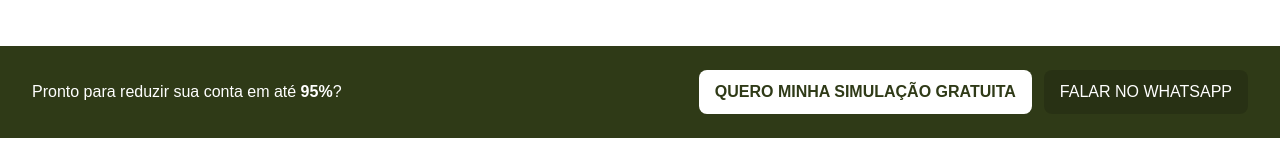
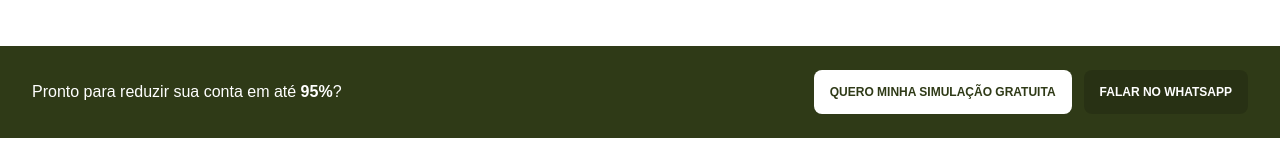
Before and after one commit to kaiquemendonca/greenergy-solar, a Next.js app: page / in a window 1280 px wide. Shown: the part 2884-3048 px from the top of the page. Built offline with nearby package versions, Linux system fonts and the light colour scheme; what tailwindcss-animated would draw is missing.

Commit message:
projeto pronto 2

```diff
--- a/src/components/About.tsx
+++ b/src/components/About.tsx
@@ -135,7 +135,7 @@ export const About = () => {
             <div className="relative w-full lg:max-w-[420px] min-h-[240px] lg:min-h-[540px]">
               <div className="absolute inset-0 rounded-2xl overflow-hidden ring-1 ring-black/5">
                 <img
-                  src="/assets/clientes/equipe.jpg"
+                  src="/assets/clientes/equipe.JPG"
                   alt="Equipe Solar Greenergy e projeto de usina"
                   className="absolute inset-0 h-full w-full object-cover object-center"
                 />
--- a/src/components/Footer.tsx
+++ b/src/components/Footer.tsx
@@ -17,7 +17,7 @@ export const Footer = () => {
           <div className="flex w-full md:w-auto gap-3">
             <a
               href="#calc"
-              className="flex-1 md:flex-none inline-flex items-center justify-center h-11 px-4 rounded-lg bg-white text-[#2f3a17] font-semibold hover:opacity-90"
+              className="text-xs flex-1 md:flex-none inline-flex items-center justify-center h-11 px-4 rounded-lg bg-white text-[#2f3a17] font-semibold hover:opacity-90"
             >
               QUERO MINHA SIMULAÇÃO GRATUITA
             </a>
@@ -25,7 +25,7 @@ export const Footer = () => {
               href="https://api.whatsapp.com/send?l=pt&phone=5582982220914"
               target="_blank"
               rel="noopener noreferrer"
-              className="flex-1 md:flex-none inline-flex items-center justify-center h-11 px-4 rounded-lg bg-black/15 hover:bg-black/20 font-medium"
+              className="text-xs flex-1 md:flex-none inline-flex items-center justify-center h-11 px-4 rounded-lg bg-black/15 hover:bg-black/20 font-semibold"
               aria-label="Falar no WhatsApp"
             >
               FALAR NO WHATSAPP
--- a/src/components/Main.tsx
+++ b/src/components/Main.tsx
@@ -297,12 +297,12 @@ export const Main = () => {
 
                             <div className="px-4 md:px-0 mb-10 lg:mb-0 ">
                                 <div className="w-full">
-                                    <span className="inline-block mt-[120px] md:mt-5 shadow-lg p-2 rounded-lg bg-white/40 backdrop-blur-sm">
+                                    <span className="inline-block mt-[40px] md:mt-5 shadow-lg p-2 rounded-lg bg-white/40 backdrop-blur-sm">
                                         <img height={28} width={300} alt="Solar Greenergy" src="/assets/solar 1.png" />
                                     </span>
 
                                     {/* Headline + subheadline */}
-                                    <h1 className="text-white font-semibold tracking-wide mt-[10px] md:mt-5 lg:mt-[2.25rem] text-[30px] leading-[43px] md:text-[28px] md:leading-[40px] lg:text-[36px] lg:leading-[54px]">
+                                    <h1 className="text-white font-semibold tracking-wide mt-[10px] md:mt-5 lg:mt-[2.25rem] text-[22px] leading-[43px] md:text-[28px] md:leading-[40px] lg:text-[36px] lg:leading-[54px]">
                                         Reduza sua conta de luz em até 95% com energia solar em Alagoas.
                                     </h1>
                                     <p className="text-white/90 mt-3 md:mt-4 max-w-[36ch] text-base md:text-[15px] leading-6">
--- a/src/components/Testimonials.tsx
+++ b/src/components/Testimonials.tsx
@@ -20,7 +20,7 @@ const testimonials: Testimonial[] = [
     name: 'Mauro Mendonça',
     city: 'Maceió – AL',
     quote: 'Equipe impecável do projeto à homologação. A conta despencou no 1º mês.',
-    photo: '/assets/clientes/mauro.jpg',
+    photo: '/assets/clientes/mauro.JPG',
     saving: 'R$ 520 → R$ 70/mês',
     details:
       'Sistema 5,5 kWp | Telhado fibrocimento | Payback estimado: 4,2 anos | Módulos mono PERC 555W',
@@ -29,7 +29,7 @@ const testimonials: Testimonial[] = [
     name: 'Hop Bros Cervejaria',
     city: 'Maceió – AL',
     quote: 'Projeto bem explicado, acompanhamento total. Recomendo demais.',
-    photo: '/assets/clientes/hop.jpg',
+    photo: '/assets/clientes/hop.JPG',
     saving: 'R$ 1640 → R$ 120/mês',
     details:
       'Sistema 4,2 kWp | Telhado cerâmico | Payback estimado: 4,5 anos | Microinversores',
@@ -38,7 +38,7 @@ const testimonials: Testimonial[] = [
     name: 'Carlos',
     city: 'São Miguel dos Campos – AL',
     quote: 'Instalação rápida e acabamento top. Payback dentro do previsto.',
-    photo: '/assets/clientes/3.jpg',
+    photo: '/assets/clientes/3.JPG',
     saving: 'R$ 1.020 → R$ 150/mês',
     details:
       'Sistema 8,3 kWp | Estrutura alumínio | Payback: 4,0 anos | Garantia 12 anos (módulos)',
```
